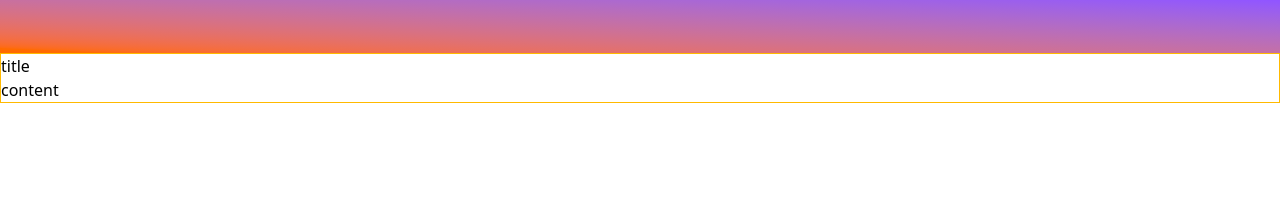
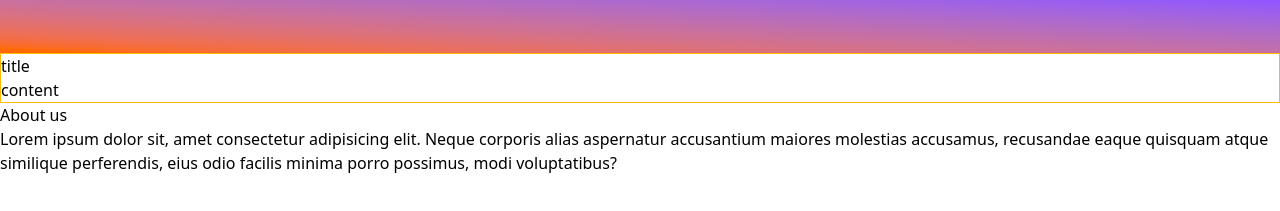
Before and after one commit to sucharita4867/intro-to-tailwind, a plain HTML site: page index.html in a window 1280 px wide. Shown: the part 307-518 px from the top of the page. Drawn offline with nearby package versions, Linux system fonts and the light colour scheme.

Commit message:
added a new section

```diff
--- a/index.html
+++ b/index.html
@@ -26,5 +26,9 @@
                   <p>content</p>
             </div>
       </section>
+      <section>
+            <h3>About us</h3>
+            <p>Lorem ipsum dolor sit, amet consectetur adipisicing elit. Neque corporis alias aspernatur accusantium maiores molestias accusamus, recusandae eaque quisquam atque similique perferendis, eius odio facilis minima porro possimus, modi voluptatibus?</p>
+      </section>
 </body>
 </html>
```
